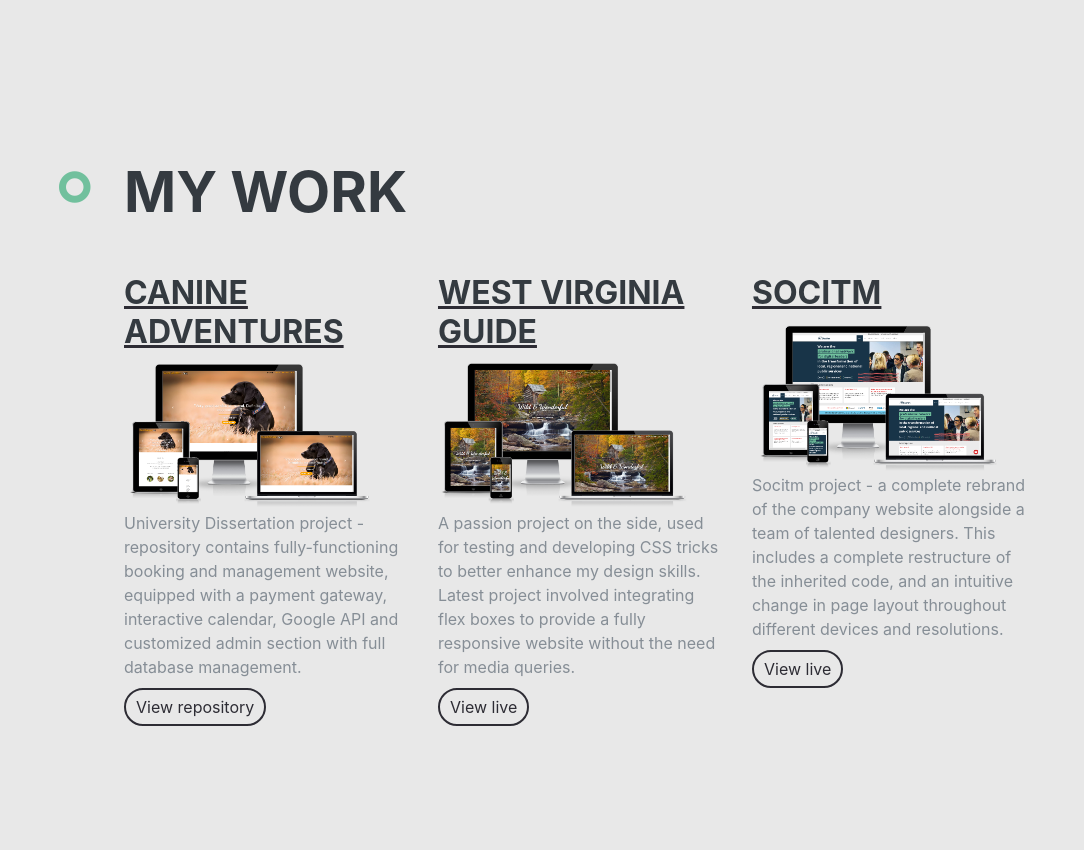
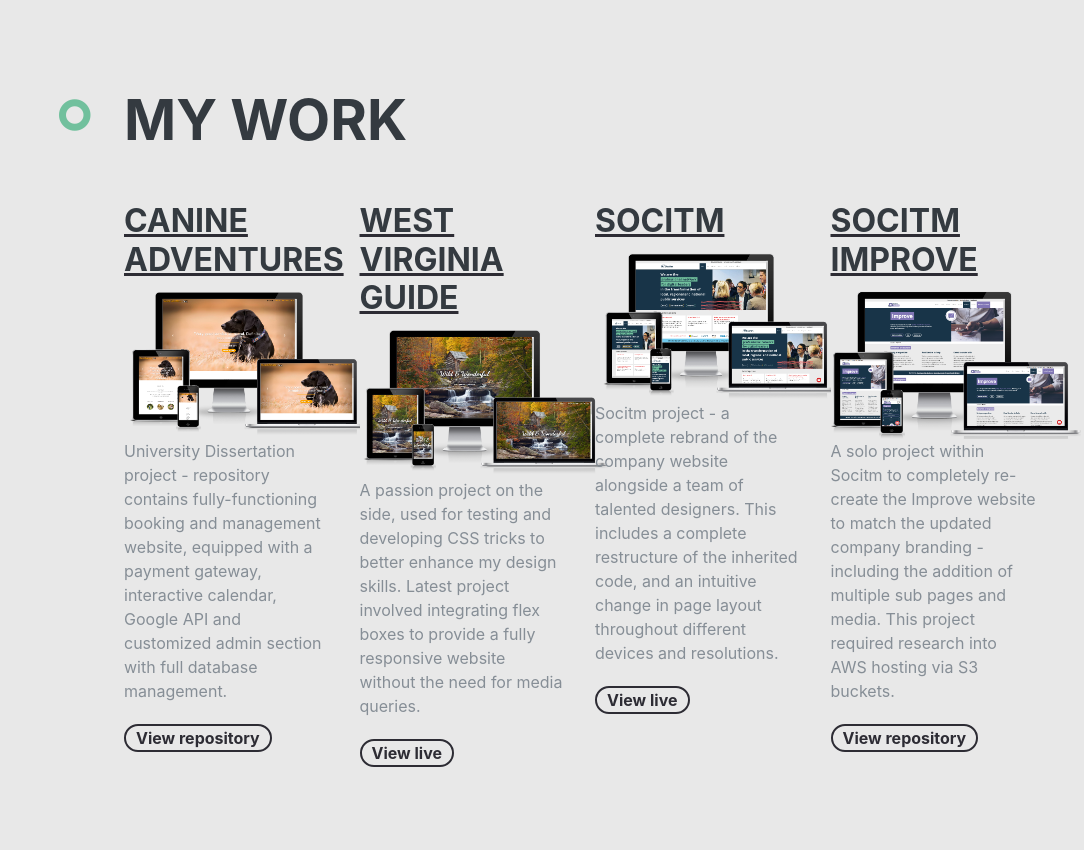
Before and after one commit to Bryn-Weed/Bryn-Weed.github.io, a PHP site: page / in a window 1280 px wide. Shown: the part 4200-5050 px from the top of the page, without its empty margins (196-1280 px from the left). Before the commit the page ends 4926 px from the top, so only its background shows below. Run offline with PHP 8.4, Linux system fonts and the light colour scheme; some web fonts are replaced.

Commit message:
style fixes
f

```diff
--- a/css/resume.css
+++ b/css/resume.css
@@ -171,11 +165,23 @@
   position: relative;
 }
 
+.col-sm-3 {
+  margin-bottom: 35px !important;
+}
+
 a.pill-box {
-  padding: 7px 10px 7px 10px;
-  border: 2px solid #2d2c34;
-  color: #2d2c34;
-  border-radius: 28px;
+  background-color: #E8E8E8;
+  color: #2D2C34;
+  border: 2px solid #2D2C34;
+  border-radius: 25px;
+  padding-left: 10px;
+  padding-right: 10px;
+  font-weight: bold;
+  transition: .5s;
+  cursor: pointer;
+  display: inline-block;
+  margin-top: 5px;
+  width: auto;
 }
 
 #sideNav .navbar-brand .img-profile:hover{
--- a/index.html
+++ b/index.html
@@ -190,7 +190,7 @@
 
           <h3>Tricks of the Trade</h3>
             <div class="subheading mb-3">Currently using:</div>
-            <p style="margin-bottom: 0;"><strong>Languages</strong> - HTML5, CSS3, PHP, jQuery, JavaScript <br />
+            <p style="margin-bottom: 0;"><strong>Languages</strong> - HTML5, CSS3, PHP, jQuery, JavaScript, SQL<br />
             <strong>Tools</strong> - Wordpress (custom), Goldvision API, MySQL Workbench <br />
             <strong>Servers</strong> - Flask, WAMP64 <br />
             <strong>Misc</strong> - Bitbucket, Bootstrap, Amazon Web Services S3, EC2 and Elastic Beanstalk</p>
@@ -265,7 +265,7 @@
           <h2 class="mb-5"><i class="fa fa fa-genderless"></i>My Work</h2>
 
         <div class="row">
-          <div class="col-sm-4">
+          <div class="col-sm-3">
             <a href="https://bryn-weed.github.io/ca/"><u><h3 class="mb-0">Canine Adventures</h3></u>
               <img src="img/ca.PNG" style="width: 250px; height: 150px; margin-top: 10px;">
             </a>
@@ -273,7 +273,7 @@
               <a class="pill-box" href="https://github.com/Bryn-Weed/dissertation">View repository</a>
           </div>
 
-          <div class="col-sm-4">
+          <div class="col-sm-3">
             <a href="https://bryn-weed.github.io/wv/"><u><h3 class="mb-0">West Virginia Guide</h3></u>
               <img src="img/wv.PNG" style="width: 250px; height: 150px; margin-top: 10px;">
             </a>
@@ -281,15 +281,23 @@
               <a class="pill-box" href="https://bryn-weed.github.io/wv/">View live</a>
           </div>
 
-          <div class="col-sm-4">
+          <div class="col-sm-3">
               <a href="https://socitm.net"><u><h3 class="mb-0">Socitm</h3></u>
                 <img src="img/socitm.PNG" style="width: 250px; height: 150px; margin-top: 10px;">
               </a>
                 <p>Socitm project - a complete rebrand of the company website alongside a team of talented designers. This includes a complete restructure of the inherited code, and an intuitive change in page layout throughout different devices and resolutions.</p>
                 <a class="pill-box" href="https://socitm.net">View live</a>
           </div>
+
+          <div class="col-sm-3">
+            <a href="http://improve.socitm.net"><u><h3 class="mb-0">Socitm Improve</h3></u>
+              <img src="img/improve.PNG" style="width: 250px; height: 150px; margin-top: 10px;">
+            </a>
+              <p>A solo project within Socitm to completely re-create the Improve website to match the updated company branding - including the addition of multiple sub pages and media. This project required research into AWS hosting via S3 buckets. </p>
+              <a class="pill-box" href="https://github.com/Bryn-Weed/dissertation">View repository</a>
+          </div>
+
         </div>
-
 
         </div>
       </section>
```
Also changed, not shown: other parts of css/resume.css (+13 -12 lines), img/improve.PNG (added).
